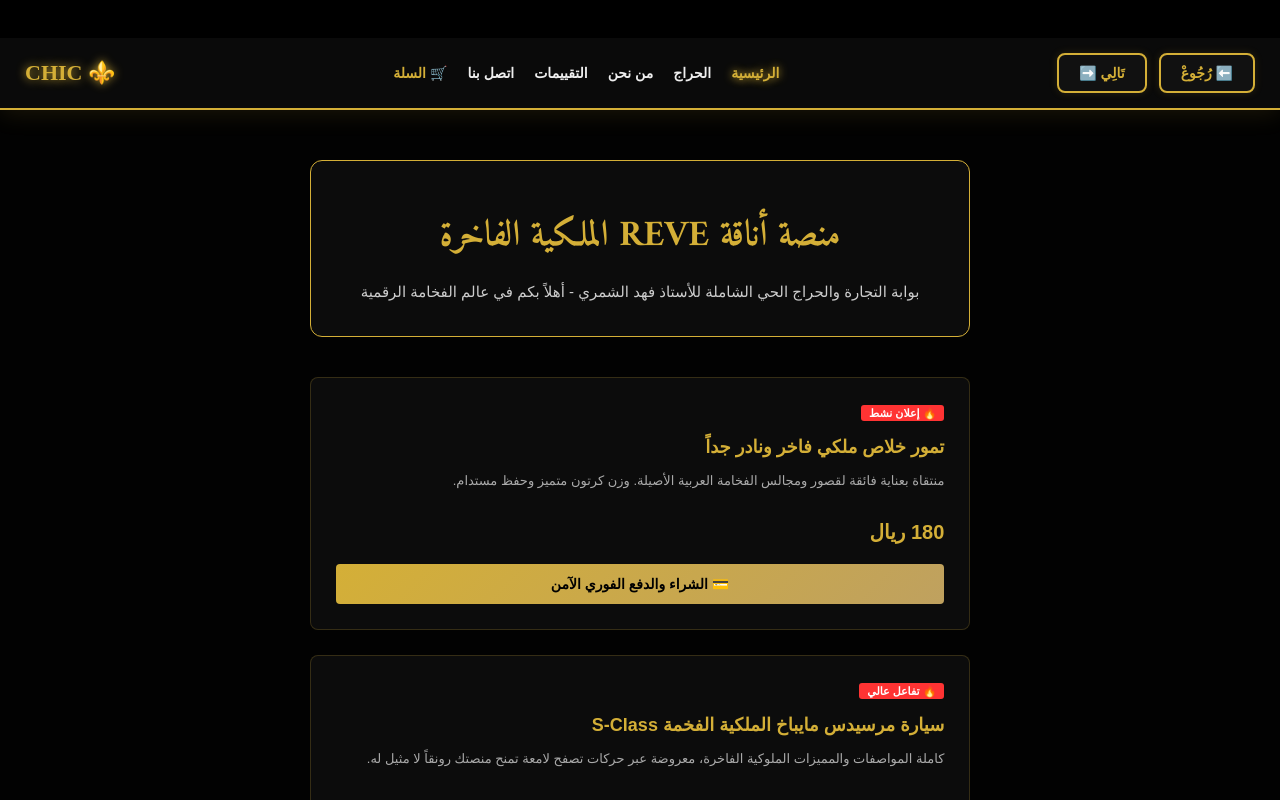
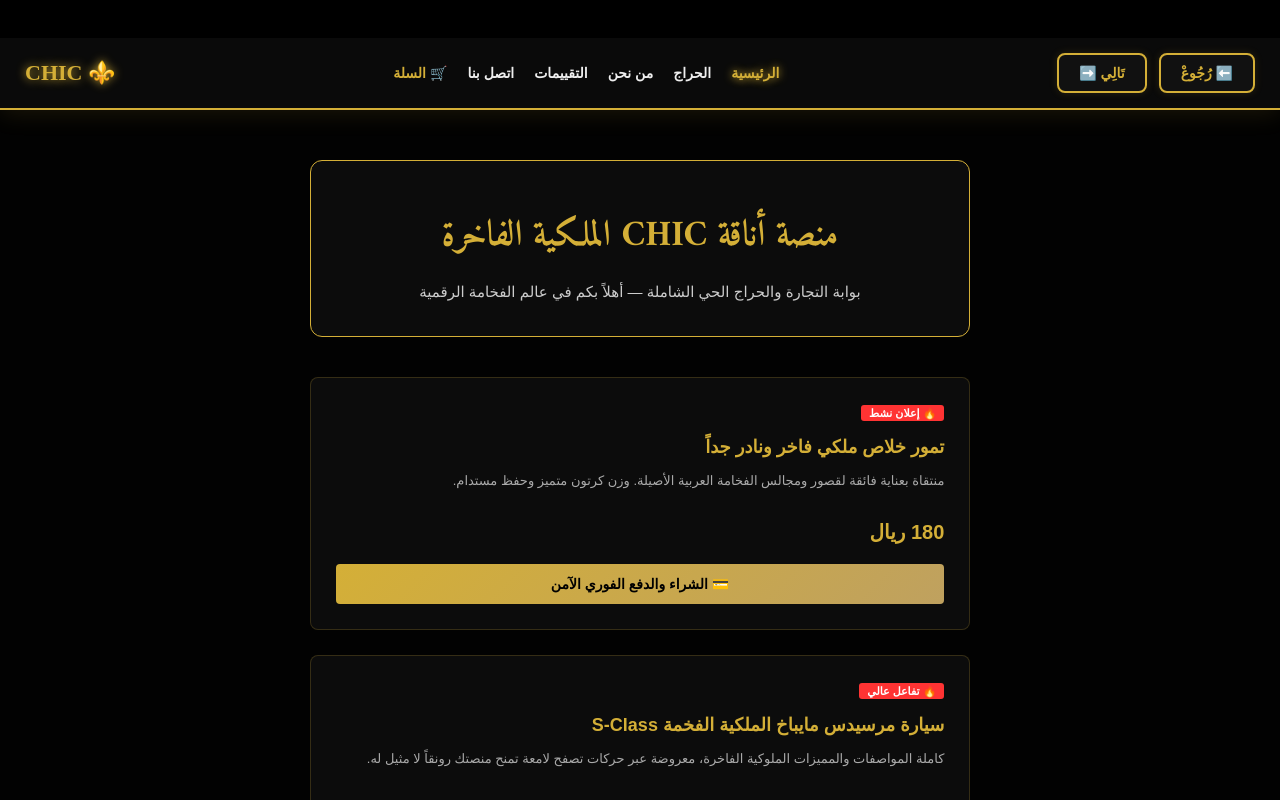
Before and after one commit to farosoyy13/koni-aneeqa, a React (Vite) app in the folder frontend/: page / in a window 1280 px wide. Built offline with nearby package versions, Linux system fonts and the light colour scheme.

Commit message:
Update Home.tsx

```diff
--- a/frontend/src/pages/Home.tsx
+++ b/frontend/src/pages/Home.tsx
@@ -4,13 +4,13 @@
   return (
     <>
       <div style={{ padding: '20px', maxWidth: '1250px', margin: '0 auto' }}>
-        {/* هيدر ترحيبي فخم يتناسق مع الواجهة الملكية */}
+        {/* هيدر ترحيبي فخم يتناسق مع الواجهة الملكية الفاخرة */}
         <div style={{ textAlign: 'center', marginBottom: '40px', padding: '20px', background: 'rgba(15,15,15,0.8)', border: '1px solid #d4af37', borderRadius: '12px' }}>
           <h1 style={{ fontFamily: 'Amiri, serif', color: '#d4af37', fontSize: '36px', marginBottom: '10px' }}>
-            منصة أناقة REVE الملكية الفاخرة
+            منصة أناقة CHIC الملكية الفاخرة
           </h1>
           <p style={{ color: '#ccc', fontSize: '15px' }}>
-            بوابة التجارة والحراج الحي الشاملة للأستاذ فهد الشمري - أهلاً بكم في عالم الفخامة الرقمية
+            بوابة التجارة والحراج الحي الشاملة — أهلاً بكم في عالم الفخامة الرقمية
           </p>
         </div>
 
@@ -18,7 +18,7 @@
         <div style={{ display: 'grid', gridTemplateColumns: 'repeat(auto-fit, minmax(320px, 1fr))', gap: '25px' }}>
 
           {/* المنتج 1: التمور الملكية */}
-          <div style={{ background: 'rgba(20,20,20,0.6)', border: '1px solid rgba(212,175,55,0.2)', padding: '25px', borderRadius: '8px', display: 'flex', flexDirection: 'column', justifyContent: 'space-between' }}>
+          <div style={{ background: 'rgba(20,20,20,0.6)', border: '1px solid rgba(212,175,55,0.2)', padding: '25px', borderRadius: '8px', display: 'flex', flexDirection: 'column', justifycontent: 'space-between' }}>
             <div>
               <span style={{ background: '#ff3333', color: '#fff', padding: '2px 8px', fontSize: '11px', fontWeight: 'bold', borderRadius: '3px' }}>🔥 إعلان نشط</span>
               <h3 style={{ color: '#d4af37', margin: '15px 0 10px 0', fontSize: '18px' }}>تمور خلاص ملكي فاخر ونادر جداً</h3>
@@ -33,7 +33,7 @@
           </div>
 
           {/* المنتج 2: سيارات مرسيدس */}
-          <div style={{ background: 'rgba(20,20,20,0.6)', border: '1px solid rgba(212,175,55,0.2)', padding: '25px', borderRadius: '8px', display: 'flex', flexDirection: 'column', justifyContent: 'space-between' }}>
+          <div style={{ background: 'rgba(20,20,20,0.6)', border: '1px solid rgba(212,175,55,0.2)', padding: '25px', borderRadius: '8px', display: 'flex', flexDirection: 'column', justifycontent: 'space-between' }}>
             <div>
               <span style={{ background: '#ff3333', color: '#fff', padding: '2px 8px', fontSize: '11px', fontWeight: 'bold', borderRadius: '3px' }}>🔥 تفاعل عالي</span>
               <h3 style={{ color: '#d4af37', margin: '15px 0 10px 0', fontSize: '18px' }}>سيارة مرسيدس مايباخ الملكية الفخمة S-Class</h3>
@@ -48,7 +48,7 @@
           </div>
 
           {/* المنتج 3: خدمات المغسلة */}
-          <div style={{ background: 'rgba(20,20,20,0.6)', border: '1px solid rgba(212,175,55,0.2)', padding: '25px', borderRadius: '8px', display: 'flex', flexDirection: 'column', justifyContent: 'space-between' }}>
+          <div style={{ background: 'rgba(20,20,20,0.6)', border: '1px solid rgba(212,175,55,0.2)', padding: '25px', borderRadius: '8px', display: 'flex', flexDirection: 'column', justifycontent: 'space-between' }}>
             <div>
               <span style={{ background: '#d4af37', color: '#000', padding: '2px 8px', fontSize: '11px', fontWeight: 'bold', borderRadius: '3px' }}>🟢 خدمة موثقة</span>
               <h3 style={{ color: '#d4af37', margin: '15px 0 10px 0', fontSize: '18px' }}>خدمات المغسلة الذكية والـ Dry Clean الملكي</h3>
```
